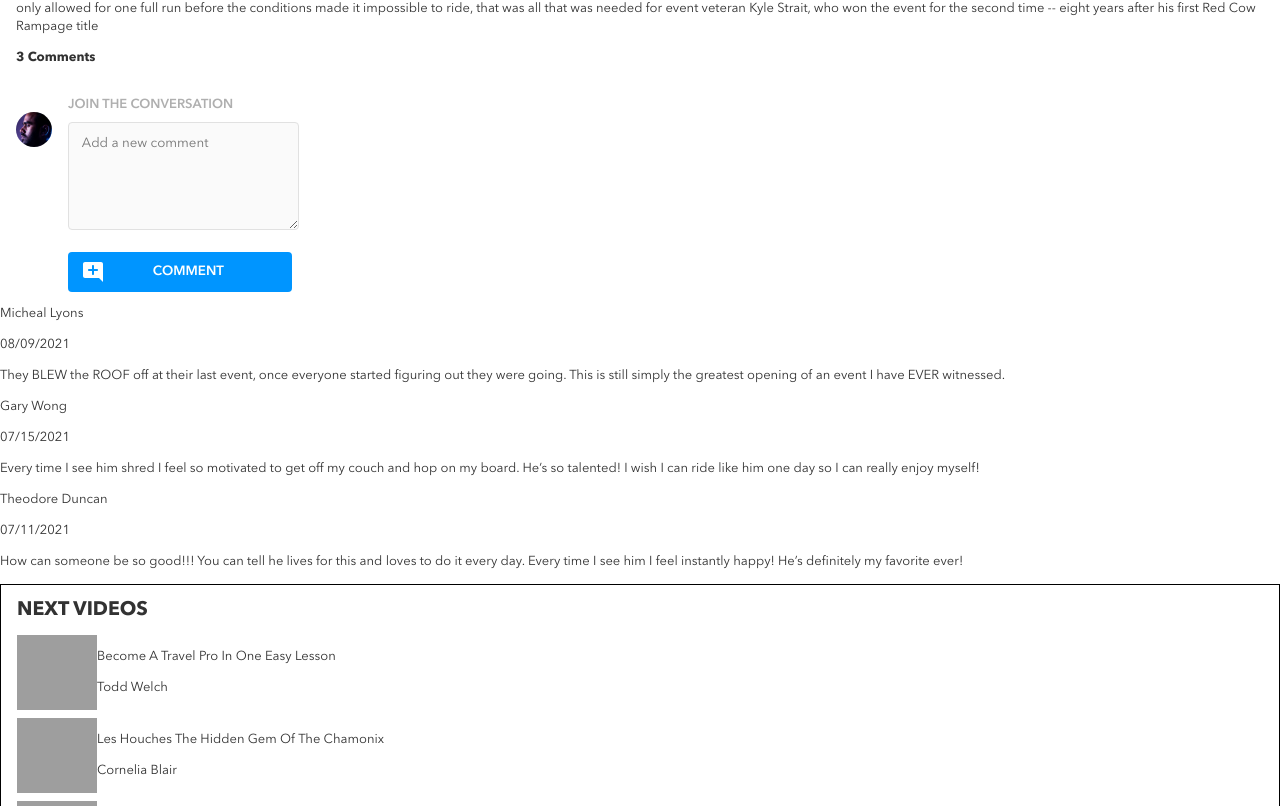
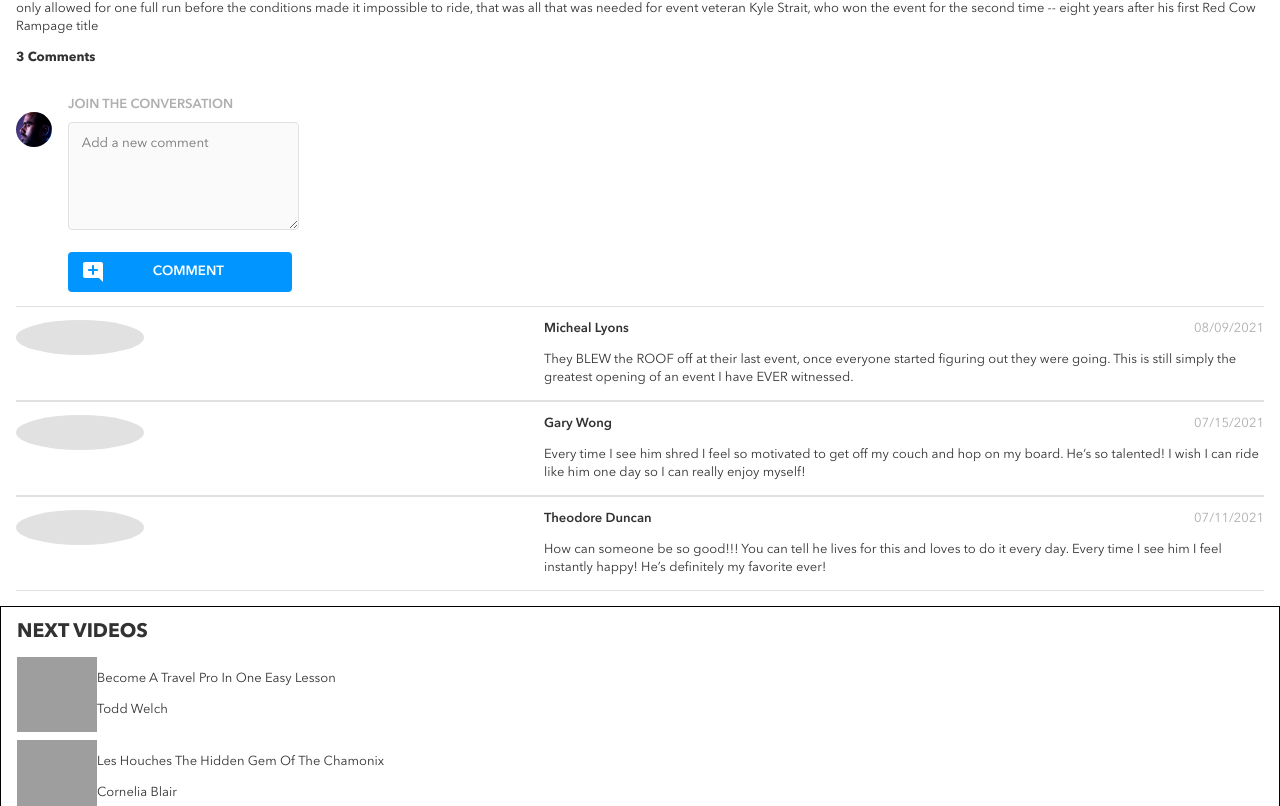
Before and after one commit to kchu187/krista-chung-brainflix, a React (Create React App) app: page / in a window 1280 px wide. Shown: the part 583-1389 px from the top of the page. Built offline with nearby package versions, Linux system fonts and the light colour scheme; grey boxes are pictures that could not be loaded.

Commit message:
Finish comment section styling

```diff
--- a/src/components/Comments/Comments.js
+++ b/src/components/Comments/Comments.js
@@ -17,13 +17,15 @@ const Comments = ({ selectedVideoDetails }) => {
           <li className="comments__item" key={i}>
             <div className="comments__avatar"></div>
             <div className="comments__subsection">
-              <div>
-                <p>{comments.name}</p>
+              <div className="comments__name-container">
+                <p className="comments__name">{comments.name}</p>
 
-                <p> {formattedTime(comments.timestamp)}</p>
+                <p className="comments__timestamp">
+                  {formattedTime(comments.timestamp)}
+                </p>
               </div>
+              <p className="comments__content"> {comments.comment}</p>
             </div>
-            <p> {comments.comment}</p>
           </li>
         ))}
       </ul>
--- a/src/components/Comments/Comments.scss
+++ b/src/components/Comments/Comments.scss
@@ -2,6 +2,10 @@
 @use "../../styles/colors" as colors;
 
 .comments {
+  padding: 0.1rem 1rem;
+  display: flex;
+  flex-direction: column;
+
   &__list {
     list-style: none;
     padding-left: 0rem;
@@ -12,4 +16,44 @@
     // @include desktop {
     //   margin-left: 17rem;
   }
+  &__item {
+    border-bottom: 0.063rem solid colors.$mercury;
+    border-top: 0.063rem solid colors.$mercury;
+    display: flex;
+    gap: 1rem;
+    flex-direction: row;
+    justify-content: space-between;
+  }
+  &__name-container {
+    display: flex;
+    justify-content: space-between;
+    font-size: 0.813rem;
+  }
+
+  &__name {
+    font-weight: font.$demi;
+  }
+
+  &__timestamp {
+    color: colors.$silver;
+  }
+  &__subsection {
+    font-size: 0.813rem;
+    width: 45rem;
+  }
+  &__avatar {
+    border-radius: 100%;
+    width: 8rem;
+    height: 2.188rem;
+    background-color: colors.$mercury;
+    position: relative;
+    top: 0.8rem;
+  }
+
+  &__content {
+    margin-top: 0rem;
+    line-height: 1.125rem;
+    word-wrap: break-word;
+    word-break: break-word;
+  }
 }
```
